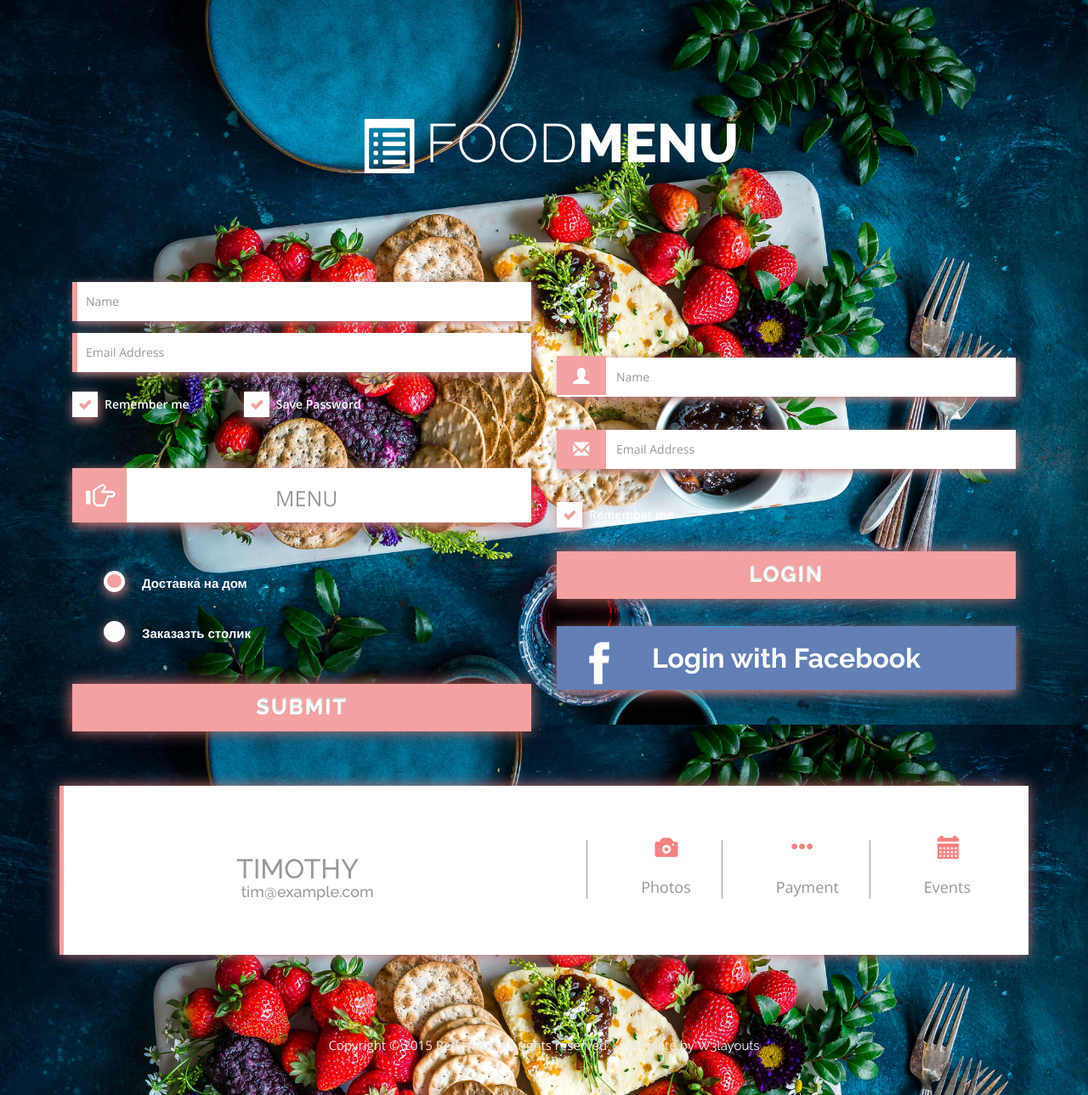
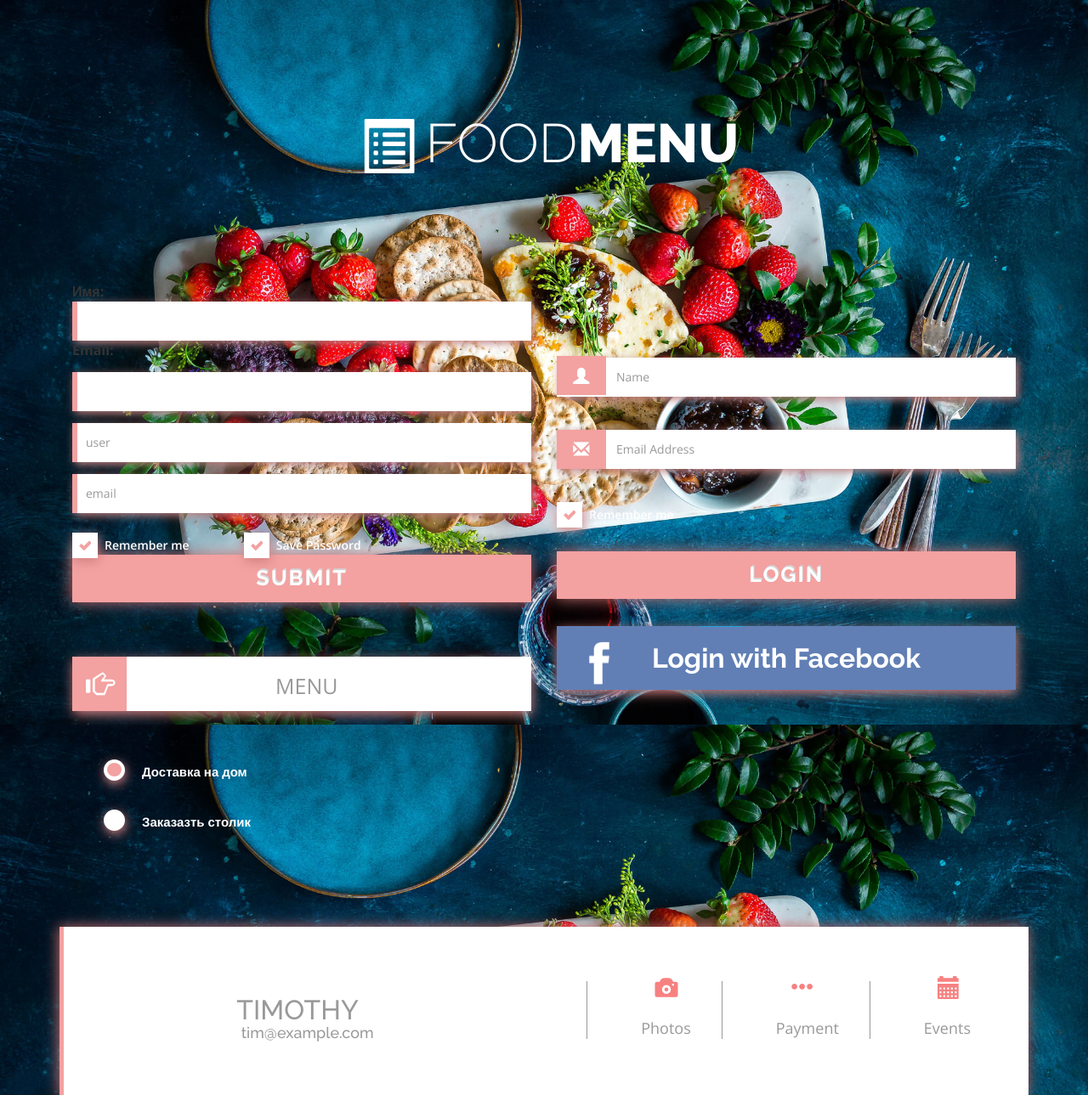
Before and after one commit to M-PT1-22-19/order_lunch_system, a Django app: template app/templates/index.html in a window 1280 px wide. Shown: the top 1289 px of the page at 85% size. Run offline with Django 3.2, Linux system fonts and the light colour scheme; the template is opened without the code that fills it: values that come from a table or form of the project are taken from there, others are empty; some web fonts are replaced.

Commit message:
вьюха начала ловить данные, пока не сохраняю, т.к. не словил выбранный элемент меню

```diff
--- a/app/forms.py
+++ b/app/forms.py
@@ -1,5 +1,5 @@
 from django import forms
-from .models import Product
+from .models import Product, Order
 
 
 class ProductForm(forms.ModelForm):
@@ -7,3 +7,10 @@ class ProductForm(forms.ModelForm):
     class Meta:
         model = Product
         fields = ('name_product', 'price',)
+
+
+class OrderForm(forms.ModelForm):
+
+    class Meta:
+        model = Order
+        fields = ('user', 'email')
--- a/app/templates/base.html
+++ b/app/templates/base.html
@@ -27,33 +27,51 @@
             <div class="ui-kit-grids">
                 <div class="col-md-6 ui-kit-grid-left">
                     <div class="login-form">
-                        <form>
+                        <form method="POST">{% csrf_token %}
+                            {{ form }}
                             <input type="text"
-                                   value="Name"
+                                   name="user"
+                                   value="user"
                                    onfocus="this.value = '';"
-                                   onblur="if (this.value == '') {this.value = 'Name';}"
+                                   onblur="if (this.value == '') {this.value = 'user';}"
                                    required="">
-                            <input type="email" value="Email Address" onfocus="this.value = '';"
-                                   onblur="if (this.value == '') {this.value = 'Email Address';}" required="">
-                        </form>
+                            <input type="email"
+                                   name="email"
+                                   value="email"
+                                   onfocus="this.value = '';"
+                                   onblur="if (this.value == '') {this.value = 'email';}" required="">
 
                             <div class="ckeck-bg">
                                 <div class="checkbox-form">
                                     <div class="check-left">
                                         <div class="check">
-                                        <label class="checkbox"><input type="checkbox" name="checkbox" checked=""><i> </i>Remember
-                                            me</label>
+                                            <label class="checkbox">
+                                                <input type="checkbox"
+                                                       name="check_remember"
+                                                       checked="">
+                                                <i> </i>
+                                                Remember me
+                                            </label>
                                         </div>
                                     </div>
                                     <div class="check-right">
                                         <div class="check">
-                                        <label class="checkbox"><input type="checkbox" name="checkbox" checked=""><i> </i>Save
-                                            Password</label>
+                                            <label class="checkbox">
+                                                <input type="checkbox"
+                                                       name="check_savepass"
+                                                       checked="">
+                                                <i> </i>
+                                                Save Password
+                                            </label>
                                         </div>
                                     </div>
                                     <div class="clearfix"></div>
                                 </div>
                             </div>
+
+                            <input type="submit" value="SUBMIT">
+
+                        </form>
                     </div>
 
                     {#        Оставляем - основное меню            #}
@@ -89,14 +107,7 @@
                             </div>
                         </section>
                     </form>
-
-                    {#     Кнопка Submit       #}
-                    <form class="login-form">
-                        <input type="submit" value="SUBMIT">
-                    </form>
                 </div>
-
-
 
                 <div class="col-md-6 ui-kit-grid-right">
                     <div class="login-form1">
--- a/app/templates/index.html
+++ b/app/templates/index.html
@@ -7,7 +7,13 @@
 {# order_list должен быть виден только в админке   #}
 {# без авторизации надо показывать меню (список продуктов)   #}
     {% for item in product_list %}
-        <li><a href="#"><i class="glyphicon glyphicon-user" aria-hidden="true"></i>{{ item.name_product }} | {{ item.price }}</a></li>
+        <li>
+            <a href="#">
+                <i class="glyphicon glyphicon-unchecked" aria-hidden="true"></i>
+                {{ item.name_product }} | <i>price: {{ item.price }} byn</i>
+                <span>1</span>
+            </a>
+        </li>
     {% endfor %}
 
 {% endblock menu_and_order %}
--- a/app/urls.py
+++ b/app/urls.py
@@ -2,6 +2,6 @@ from . import views
 from django.urls import path
 
 urlpatterns = [
-    path('', views.MenuListView.as_view(), name='home'),
-    # path('', views.add_item_to_order, name='home'),
+    # path('', views.MenuListView.as_view(), name='home'),
+    path('', views.add_item_to_order, name='home'),
 ]
```
Also changed, not shown: app/views.py (+16 -14 lines). Lines whose indentation alone changed are shown as unchanged.
